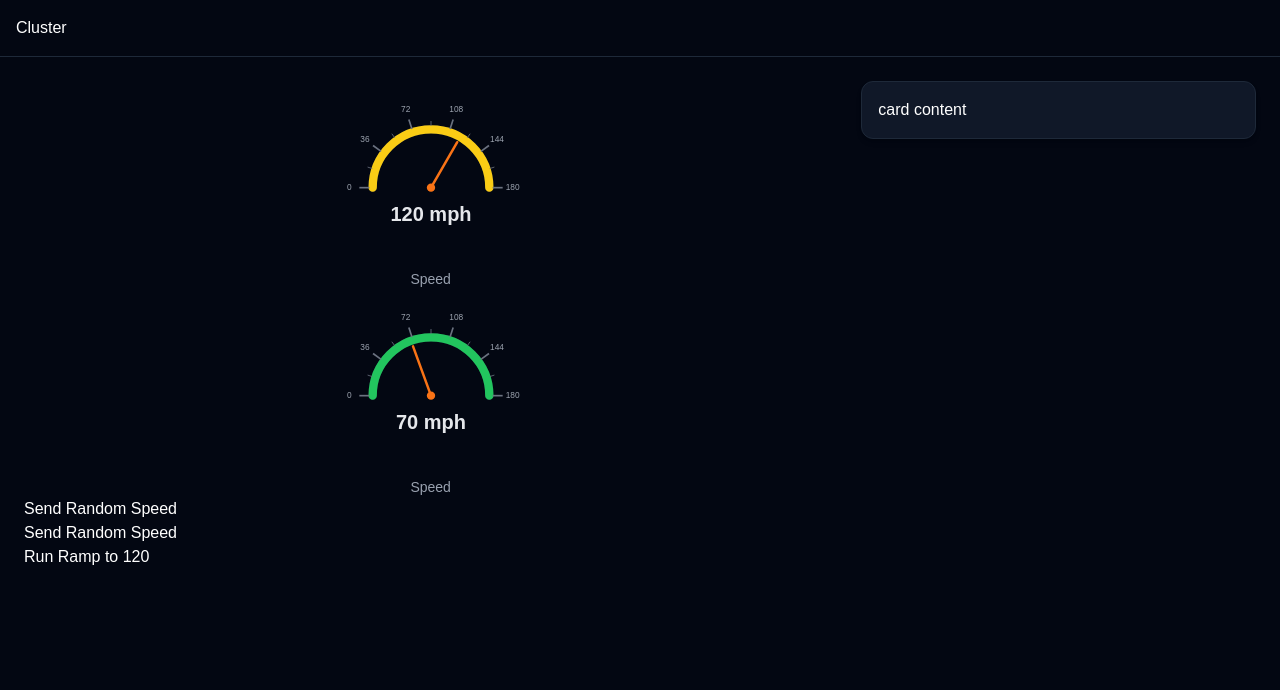
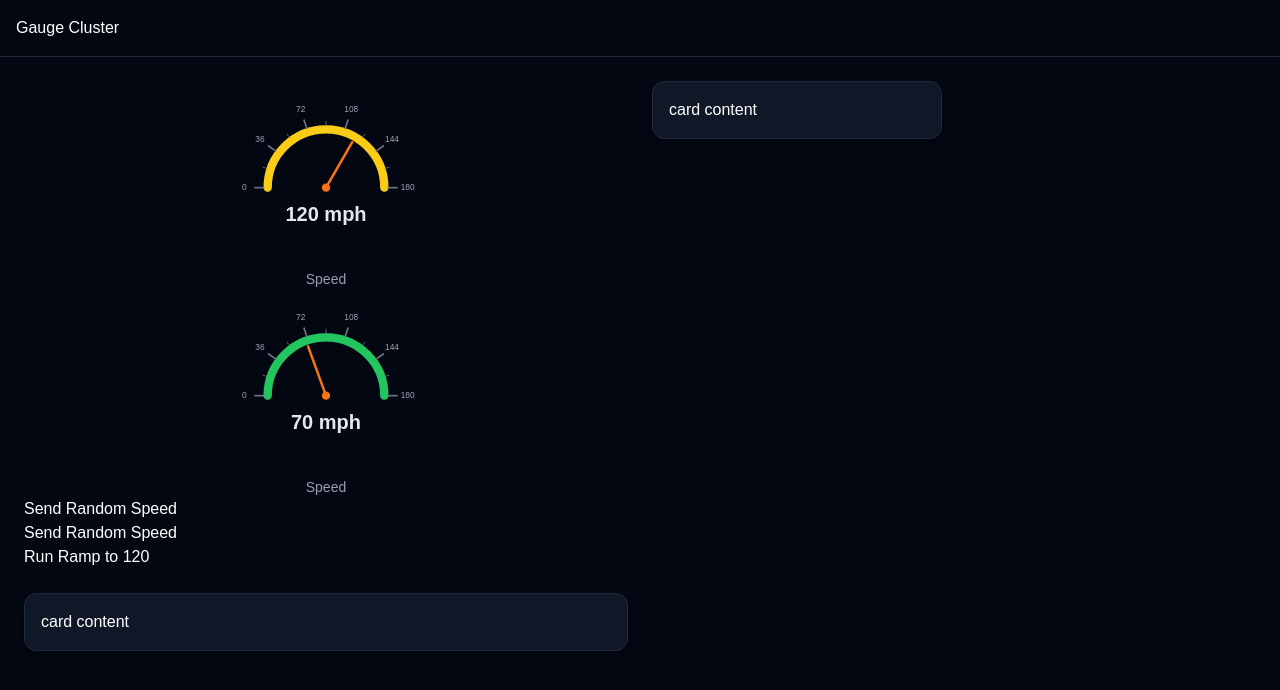
Before and after one commit to KevValue/Car-Infotainment-Telemetry, a Next.js app: page / in a window 1280 px wide. Shown: the top 690 px of the page. Built offline with nearby package versions, Linux system fonts and the light colour scheme.

Commit message:
Added a global grid layout and a global grid component wrapper that decides column span across standard screen sizes.

```diff
--- /dev/null
+++ b/components/shared/globalGrid/GlobalGrid.tsx
@@ -0,0 +1,10 @@
+interface GlobalGridProps {
+  children: React.ReactNode
+}
+export function GlobalGrid({ children }: GlobalGridProps) {
+  return (
+    <div className="grid grid-cols-12 gap-6">
+      {children}
+    </div>
+  )
+}
--- /dev/null
+++ b/components/shared/globalGrid/GlobalGridItem.tsx
@@ -0,0 +1,113 @@
+interface GlobalGridItemProps {
+  span?: SpanConfig,
+  children: React.ReactNode
+}
+
+type SpanConfig =
+  | SpanNumbers
+  | {
+    base?: SpanNumbers
+    sm?: SpanNumbers
+    md?: SpanNumbers
+    lg?: SpanNumbers
+    xl?: SpanNumbers
+  }
+
+type SpanNumbers = 1 | 2 | 3 | 4 | 5 | 6 | 7 | 8 | 9 | 10 | 11 | 12
+type Breakpoint = "base" | "sm" | "md" | "lg" | "xl"
+
+const SPAN_MAP: Record<SpanNumbers, string> = {
+  1: "col-span-1",
+  2: "col-span-2",
+  3: "col-span-3",
+  4: "col-span-4",
+  5: "col-span-5",
+  6: "col-span-6",
+  7: "col-span-7",
+  8: "col-span-8",
+  9: "col-span-9",
+  10: "col-span-10",
+  11: "col-span-11",
+  12: "col-span-12",
+}
+
+const BREAKPOINTS: Record<Breakpoint, string> = {
+  base: "",
+  sm: "sm:",
+  md: "md:",
+  lg: "lg:",
+  xl: "xl:",
+}
+
+const ORDER: Breakpoint[] = ["base", "sm", "md", "lg", "xl"]
+
+type CSSVars = React.CSSProperties & Record<string, string | number>
+
+export function GlobalGridItem({ span = 12, children }: GlobalGridItemProps) {
+  const style: CSSVars = {}
+  const classes = ["col-span-[var(--span)]"]
+
+  // extend CSSproperties for TS to accept CSS variables
+
+  if (typeof span === "number") {
+    style["--span"] = span
+  } else {
+    // self invention variables
+    if (span.base) style["--span"] = span.base
+    if (span.sm) style["--span-sm"] = span.sm
+    if (span.md) style["--span-md"] = span.md
+    if (span.lg) style["--span-lg"] = span.lg
+    if (span.xl) style["--span-xl"] = span.xl
+
+    if (span.sm !== undefined) classes.push("sm:col-span-[var(--span-sm)]")
+    if (span.md !== undefined) classes.push("md:col-span-[var(--span-md)]")
+    if (span.lg !== undefined) classes.push("lg:col-span-[var(--span-lg)]")
+    if (span.xl !== undefined) classes.push("xl:col-span-[var(--span-xl)]")
+  }
+
+  const className = classes.join(" ")
+
+  // insert arbitrary value to TAILWIND responsive prefix and grid colum span utility
+  // arbitrary values added to grid span in Tailwind 3.2
+  return (
+    <div style={style} className={className}>{children}</div>
+  )
+
+  // let classes = ""
+  //
+  // if (typeof span === "number") {
+  //   classes = SPAN_MAP[span]
+  // } else {
+  //   classes = ORDER.filter(bp => span[bp] !== undefined)
+  //     .map(bp => {
+  //       const prefix = BREAKPOINTS[bp]
+  //       const value = span[bp] as SpanNumbers
+  //       return `${prefix}${SPAN_MAP[value]}`
+  //     })
+  //     .join(" ")
+  // }
+  //
+  // return (
+  //   <div className={classes}>
+  //     {children}
+  //   </div>
+  // )
+
+  // const classes = (() => {
+  //   if (typeof span === "number") {
+  //     return `col - span - ${ span }`
+  //   }
+  //
+  //   // very clever way to design opts with ifs by using an array as a seen, into view object
+  //   const breakpoints: string[] = []
+  //
+  //   if (span.base) breakpoints.push(`col - span - ${ span.base }`)
+  //   if (span.sm) breakpoints.push(`sm: col - span - ${ span.sm }`)
+  //   if (span.md) breakpoints.push(`md: col - span - ${ span.md }`)
+  //   if (span.lg) breakpoints.push(`lg: col - span - ${ span.lg }`)
+  //   if (span.xl) breakpoints.push(`xl: col - span - ${ span.xl }`)
+  //
+  //   return breakpoints.join(" ")
+  // })() // IIFE
+  //
+}
--- a/src/features/dashboard/components/DashboardGuages.tsx
+++ b/src/features/dashboard/components/DashboardGuages.tsx
@@ -1,11 +1,17 @@
 'use client'
 
+import { useEffect } from "react"
 import { useTelemetryStore } from "../../telemetry/store/useTelemetryStore"
 import { SpeedGauge } from "./gauges/SpeedGauge"
 import { TelemetryProducer } from "./TelemetryProducer"
 
 export function DashboardGauges() {
   const speed = useTelemetryStore((s) => s.telemetry?.speed)
+
+  useEffect(() => {
+    // run on remount,
+    // To do note: TelemetryProducer returning capabilities as definitions, rather than ui
+  }, [])
 
   return (
     <div>
--- a/src/features/dashboard/components/DashboardHeader.tsx
+++ b/src/features/dashboard/components/DashboardHeader.tsx
@@ -1,5 +1,5 @@
 export function DashboardHeader() {
   return (
-    <div>Cluster</div>
+    <div>Gauge Cluster</div>
   )
 }
--- a/src/features/dashboard/components/DashboardLayout.tsx
+++ b/src/features/dashboard/components/DashboardLayout.tsx
@@ -1,3 +1,5 @@
+import { GlobalGrid } from '@/components/shared/globalGrid/GlobalGrid'
+import { GlobalGridItem } from '@/components/shared/globalGrid/GlobalGridItem'
 import { ReactNode } from 'react'
 
 interface DashboardCore {
@@ -18,12 +20,24 @@ export function DashboardLayout({ core, children }: DashLayoutProps) {
         {core.header}
       </header>
 
-      <main className="flex-1 p-6 grid grid-cols-1 lg:grid-cols-3 gap-6">
-        <section className="lg:col-span-2">{core.gauges}</section>
+      <main className="flex-1 p-6">
+        <GlobalGrid>
+          <GlobalGridItem span={{ base: 12, sm: 6, md: 6 }}>
+            {core.gauges}
+          </GlobalGridItem>
 
-        <aside>{core.stats}</aside>
+          <GlobalGridItem span={3}>
+            <aside>{core.stats}</aside>
+          </GlobalGridItem>
 
-        {children}
+          <GlobalGridItem span={6}>
+            <aside>{core.stats}</aside>
+          </GlobalGridItem>
+
+          <GlobalGridItem span={12}>
+            {children}
+          </GlobalGridItem>
+        </GlobalGrid>
       </main>
     </div>
   )
--- /dev/null
+++ b/tailwind.config.ts
@@ -0,0 +1,16 @@
+export default {
+  content: [
+    "./app/**/*.{js,ts,jsx,tsx}",
+    "./components/**/*.{js,ts,jsx,tsx}",
+  ],
+  safelist: [
+    {
+      patter: /^(col-span-(1[0-2]|[1-9])|sm:col-span-(1[0-2]|[1-9])|md:col-span-(1[0-2]|[1-9])|lg:col-span-(1[0-2]|[1-9])|xl:col-span-(1[0-2]|[1-9]))$/
+      // regex patterns
+      // prefix group includes an empty string
+      // number group is simplifed
+      // anchor for full string match, even for base classes without bp prefix
+      // tailwind purges dynamic classes when not safelisted
+    },
+  ],
+}
```
